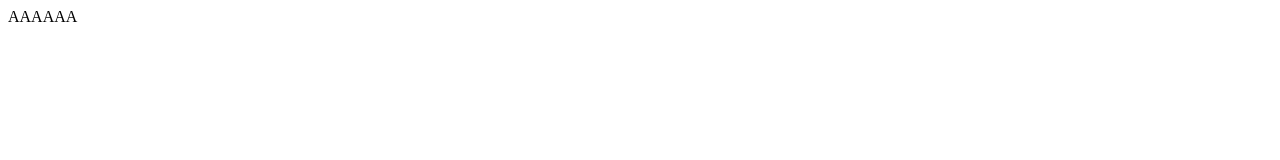
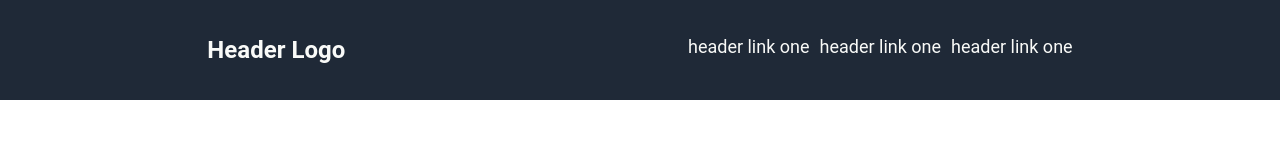
Before and after one commit to jcgasper/project-landing-page, a plain HTML site: page index.html in a window 1280 px wide. Drawn offline with Linux system fonts and the light colour scheme.

Commit message:
basic header section complete

```diff
--- a/index.html
+++ b/index.html
@@ -7,6 +7,14 @@
     <link rel="stylesheet" href="styles.css">
 </head>
 <body>
-    AAAAAA
+    <div class="header">
+        <h1>Header Logo</h1>
+        <ul>
+            <li> <a href="a">header link one</a></li>
+            <li><a href="a">header link one</a></li>
+            <li><a href="a">header link one</a></li>
+        </ul>
+    </div>
+
 </body>
 </html>
--- a/styles.css
+++ b/styles.css
@@ -0,0 +1,29 @@
+*{
+    padding: 0;
+    margin: 0;
+    font-family: "Roboto";
+}
+.header {
+    display: flex;
+    justify-content: space-around;
+    background-color: #1f2937;
+    color: #f9faf8;
+    padding: 36px;
+
+
+}
+ul {
+    list-style: none;
+    display: flex;
+    gap: 10px;
+    font-size: 18px;
+    text-decoration: none;
+
+}
+a {
+    text-decoration: none;
+    color: #f9faf8;
+}
+h1 {
+    font-size: 24px;
+}
```
